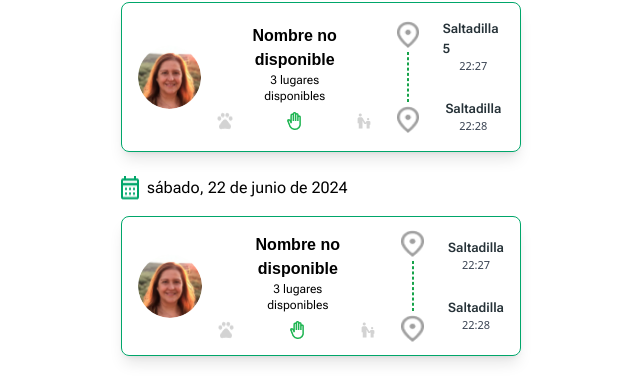
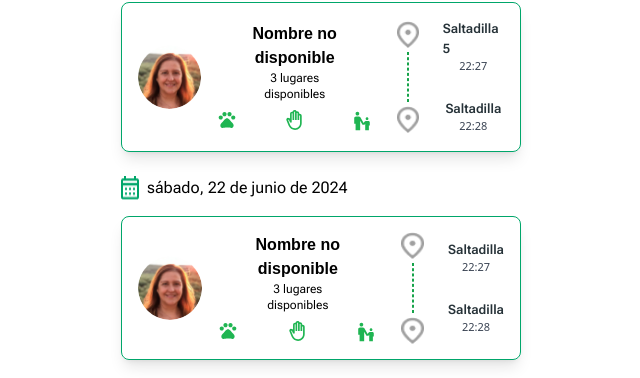
Before and after one commit to Diegogagan2587/A-Dedo, a React (Vite) app in the folder frontend/: page /trips in a window 1280 px wide. Shown: the part 326-704 px from the top of the page, without its empty margins (319-959 px from the left). Built offline with nearby package versions, Linux system fonts and the light colour scheme; no server answers; a web font is replaced by a local one.

Commit message:
feat/front/home(CardTrips): Set Icons of options to green if active or gray if not

```diff
--- a/frontend/src/components/CardTrip.jsx
+++ b/frontend/src/components/CardTrip.jsx
@@ -4,12 +4,12 @@ import { useDispatch } from 'react-redux';
 import { setSelectedTrip } from '../store/slices/tripsSlice';
 import LocationBarIcons from './LocationBarIcons';
 import LocationAndTime from './cardTrip/LocationAndTime';
-import petsIcon from '../assets/pets.png'
-import handIcon from '../assets/hand.png'
-import kidsIcon from '../assets/family.png'
+import Pets from './options/Pets';
+import Stop from './options/Stop';
+import Childrens from './options/Childrens';
 import profilePicturePlaceHolder from '../assets/profile1.png'
 
-const CardTrip = ({ id, name, profilePicture, seatsAvailable, startLocation, startTime, endLocation, endTime }) => {
+const CardTrip = ({ id, name, profilePicture, seatsAvailable, startLocation, startTime, endLocation, endTime, acceptPets, acceptStops, acceptChildren }) => {
   const navigate = useNavigate();
   const dispatch = useDispatch();
 
@@ -31,9 +31,9 @@ const CardTrip = ({ id, name, profilePicture, seatsAvailable, startLocation, sta
         <h3 className="text-base font-bold text-center font-baloo">{name}</h3>
         <p className='text-xs text-center'>{seatsAvailable} lugares <br /> disponibles</p>
         <div className='mt-2 flex flex-row justify-between'>
-          <img src={petsIcon} alt="pets icon" />
-          <img src={handIcon} alt="hand icon" />
-          <img src={kidsIcon} alt="kids icon" />
+          <Pets isAllowed={acceptPets} />
+          <Stop isAllowed={acceptStops} />
+          <Childrens isAllowed={acceptChildren} />
         </div>
       </header>
       <LocationBarIcons />
@@ -53,7 +53,11 @@ CardTrip.propTypes = {
     startLocation: PropTypes.string.isRequired,
     startTime: PropTypes.string.isRequired,
     endLocation: PropTypes.string.isRequired,
-    endTime: PropTypes.string.isRequired
+    endTime: PropTypes.string.isRequired,
+    acceptPets: PropTypes.bool,
+    acceptStops: PropTypes.bool,
+    acceptChildren: PropTypes.bool,
+
 };
 
 export default CardTrip
--- /dev/null
+++ b/frontend/src/components/options/Childrens.jsx
@@ -0,0 +1,24 @@
+import { PropTypes } from 'prop-types';
+
+const Childrens = ({ isAllowed }) => {
+  return (
+    <svg
+      width="22"
+      height="22"
+      viewBox="0 0 22 22"
+      fill="none"
+      xmlns="http://www.w3.org/2000/svg"
+    >
+      <path
+        d="M6.41683 1.83331C7.42516 1.83331 8.25016 2.65831 8.25016 3.66665C8.25016 4.67498 7.42516 5.49998 6.41683 5.49998C5.4085 5.49998 4.5835 4.67498 4.5835 3.66665C4.5835 2.65831 5.4085 1.83331 6.41683 1.83331ZM14.6668 8.70831C14.6668 9.46915 15.281 10.0833 16.0418 10.0833C16.8027 10.0833 17.4168 9.46915 17.4168 8.70831C17.4168 7.94748 16.8027 7.33331 16.0418 7.33331C15.281 7.33331 14.6668 7.94748 14.6668 8.70831ZM17.4168 11H14.8135C14.2818 11.0091 13.7685 11.2933 13.4843 11.7883L12.641 12.9983L9.3685 7.33331C9.02933 6.75581 8.42433 6.42581 7.801 6.41665H5.04183C4.0335 6.41665 3.2085 7.24165 3.2085 8.24998V13.75H4.5835V20.1666H9.16683V10.6425L11.486 14.6666H13.5027L14.2085 13.6583V20.1666H17.8752V15.5833H18.7918V12.375C18.7918 11.6233 18.1777 11 17.4168 11Z"
+        fill={isAllowed?"#1FB552":"#C0C0C0"}
+      />
+    </svg>
+  );
+};
+
+Childrens.propTypes = {
+  isAllowed: PropTypes.bool,
+};
+
+export default Childrens;
--- /dev/null
+++ b/frontend/src/components/options/Pets.jsx
@@ -0,0 +1,18 @@
+import { PropTypes } from 'prop-types';
+
+const Pets = ({isAllowed}) => {
+    return(
+      <svg width="20" height="20" viewBox="0 0 20 20" fill={isAllowed?"#1FB552":"#C0C0C0"} xmlns="http://www.w3.org/2000/svg">
+      <path d="M3.74984 9.58148C4.90043 9.58148 5.83317 8.64874 5.83317 7.49815C5.83317 6.34756 4.90043 5.41482 3.74984 5.41482C2.59924 5.41482 1.6665 6.34756 1.6665 7.49815C1.6665 8.64874 2.59924 9.58148 3.74984 9.58148Z"/>
+      <path d="M7.49984 6.24815C8.65043 6.24815 9.58317 5.31541 9.58317 4.16482C9.58317 3.01422 8.65043 2.08148 7.49984 2.08148C6.34924 2.08148 5.4165 3.01422 5.4165 4.16482C5.4165 5.31541 6.34924 6.24815 7.49984 6.24815Z"/>
+      <path d="M12.4998 6.24815C13.6504 6.24815 14.5832 5.31541 14.5832 4.16482C14.5832 3.01422 13.6504 2.08148 12.4998 2.08148C11.3492 2.08148 10.4165 3.01422 10.4165 4.16482C10.4165 5.31541 11.3492 6.24815 12.4998 6.24815Z"/>
+      <path d="M16.2498 9.58148C17.4004 9.58148 18.3332 8.64874 18.3332 7.49815C18.3332 6.34756 17.4004 5.41482 16.2498 5.41482C15.0992 5.41482 14.1665 6.34756 14.1665 7.49815C14.1665 8.64874 15.0992 9.58148 16.2498 9.58148Z"/>
+      <path d="M14.4498 11.9648C13.7248 11.1148 13.1165 10.3898 12.3832 9.53981C11.9998 9.08982 11.5082 8.63982 10.9248 8.43982C10.8332 8.40648 10.7415 8.38148 10.6498 8.36482C10.4415 8.33148 10.2165 8.33148 9.99984 8.33148C9.78317 8.33148 9.55817 8.33148 9.3415 8.37315C9.24984 8.38982 9.15817 8.41482 9.0665 8.44815C8.48317 8.64815 7.99984 9.09815 7.60817 9.54815C6.88317 10.3981 6.27484 11.1231 5.5415 11.9731C4.44984 13.0648 3.10817 14.2731 3.35817 15.9648C3.59984 16.8148 4.20817 17.6565 5.29984 17.8981C5.90817 18.0231 7.84984 17.5315 9.9165 17.5315H10.0665C12.1332 17.5315 14.0748 18.0148 14.6832 17.8981C15.7748 17.6565 16.3832 16.8065 16.6248 15.9648C16.8832 14.2648 15.5415 13.0565 14.4498 11.9648Z"/>
+    </svg>
+    );
+};
+
+Pets.propTypes = {
+    isAllowed: PropTypes.bool
+};
+export default Pets;
--- /dev/null
+++ b/frontend/src/components/options/Stop.jsx
@@ -0,0 +1,26 @@
+import { PropTypes } from 'prop-types';
+
+const Stop = ({ isAllowed }) => {
+  return (
+    <svg
+      width="20"
+      height="20"
+      viewBox="0 0 20 20"
+      fill="none"
+      xmlns="http://www.w3.org/2000/svg"
+    >
+      <g id="back_hand">
+        <path
+          id="Vector"
+          d="M17.7064 5.83333C17.7064 4.68333 16.7731 3.75 15.6231 3.75C15.4814 3.75 15.3398 3.76667 15.2064 3.79167V3.33333C15.2064 2.18333 14.2731 1.25 13.1231 1.25C12.9314 1.25 12.7398 1.275 12.5648 1.325C12.2564 0.55 11.5064 0 10.6231 0C9.59811 0 8.74811 0.741667 8.57311 1.71667C8.43144 1.68333 8.28144 1.66667 8.12311 1.66667C6.97311 1.66667 6.03977 2.6 6.03977 3.75V8.65833C5.75644 8.4 5.40644 8.20833 5.02311 8.10833L4.38144 7.93333C3.68977 7.74167 2.96477 8.00833 2.55644 8.625C2.23977 9.1 2.22311 9.71667 2.43144 10.25L4.56477 15.6083C5.61477 18.2583 8.18144 20 11.0398 20C14.7231 20 17.7064 17.0167 17.7064 13.3333V5.83333ZM16.0398 13.3333C16.0398 16.0917 13.7981 18.3333 11.0398 18.3333C8.86477 18.3333 6.91477 17.0083 6.11477 14.9917L3.94811 9.54167L4.38977 9.65833C4.77311 9.75833 5.08144 10.0417 5.22311 10.4083L6.03977 12.5H7.70644V3.75C7.70644 3.51667 7.88977 3.33333 8.12311 3.33333C8.35644 3.33333 8.53977 3.51667 8.53977 3.75V10H10.2064V2.08333C10.2064 1.85 10.3898 1.66667 10.6231 1.66667C10.8564 1.66667 11.0398 1.85 11.0398 2.08333V10H12.7064V3.33333C12.7064 3.1 12.8898 2.91667 13.1231 2.91667C13.3564 2.91667 13.5398 3.1 13.5398 3.33333V10H15.2064V5.83333C15.2064 5.6 15.3898 5.41667 15.6231 5.41667C15.8564 5.41667 16.0398 5.6 16.0398 5.83333V13.3333Z"
+          fill={isAllowed?"#1FB552":"#C0C0C0"}
+        />
+      </g>
+    </svg>
+  );
+};
+
+Stop.propTypes = {
+  isAllowed: PropTypes.bool,
+};
+export default Stop;
--- a/frontend/src/pages/Home.jsx
+++ b/frontend/src/pages/Home.jsx
@@ -61,6 +61,9 @@ const Home = () => {
                 startTime={trip.origin.time}
                 endLocation={trip.destination.city}
                 endTime={trip.destination.time}
+                acceptPets={trip.pets}
+                acceptStops={trip.stops}
+                acceptChildren={trip.childrens}
               />
             ))}
           </section>
```
